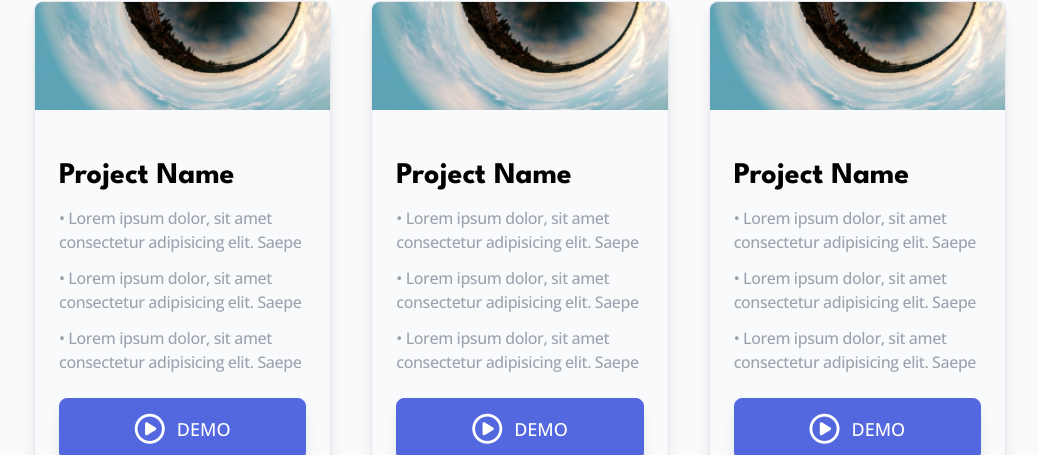
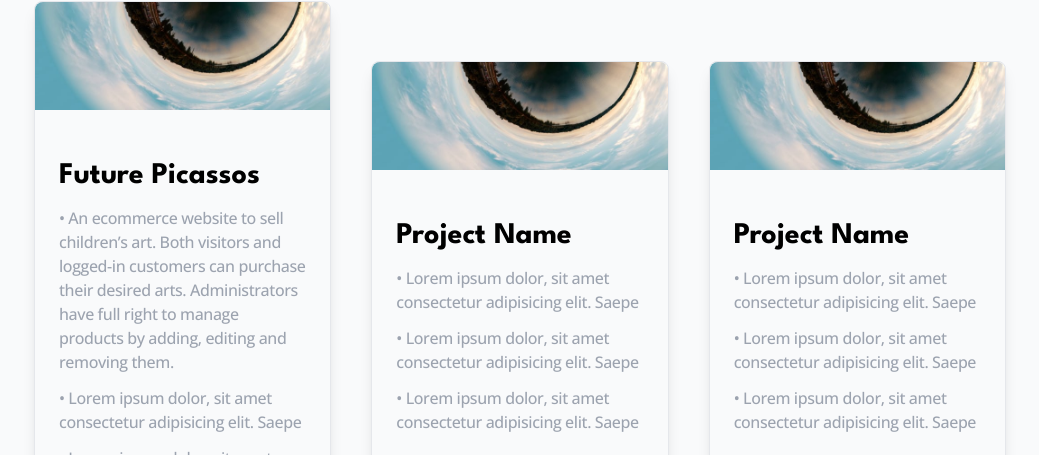
Before and after one commit to Elena-Lin-616/Personal-portfolio-website, a website: page index.html in a window 1280 px wide. Shown: the part 900-1355 px from the top of the page, without its empty margins (120-1159 px from the left). Drawn offline with nearby package versions, Linux system fonts and the light colour scheme.

Commit message:
add graceshopper project title and desc

```diff
--- a/index.html
+++ b/index.html
@@ -233,15 +233,17 @@
               <h3
                 class="mb-3 text-3xl font-league font-bold text-center md:text-left"
               >
-                Project Name
+                Future Picassos
               </h3>
               <!-- Describe of Project -->
               <div class="flex flex-col space-y-3">
                 <p
                   class="max-w-lg text-gray-400 font-sans tracking-tight md:text-left"
                 >
-                  &#x2022; Lorem ipsum dolor, sit amet consectetur adipisicing
-                  elit. Saepe
+                  &#x2022; An ecommerce website to sell children’s art. Both
+                  visitors and logged-in customers can purchase their desired
+                  arts. Administrators have full right to manage products by
+                  adding, editing and removing them.
                 </p>
                 <p
                   class="max-w-lg text-gray-400 font-sans tracking-tight md:text-left"
```
